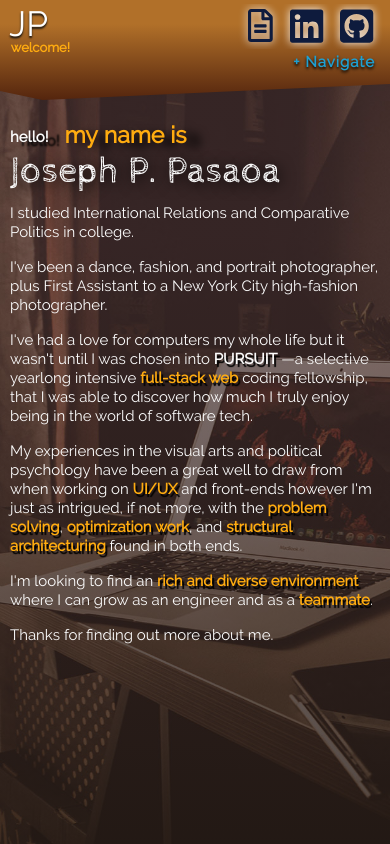
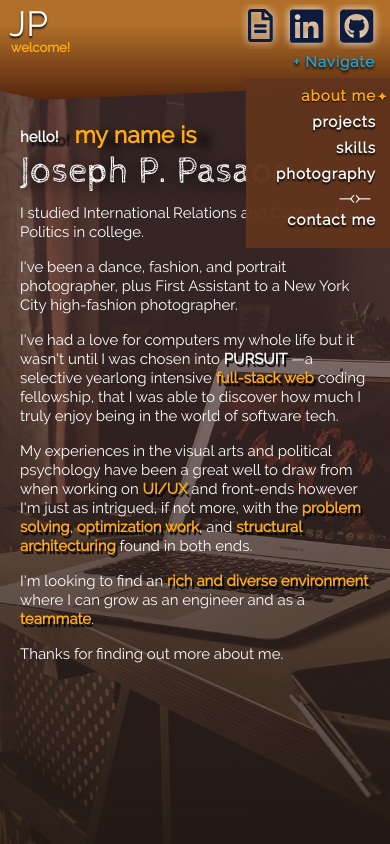
Before and after one commit to joseph-p-pasaoa/portfolio_site, a React (Create React App) app: page / in a window 390 px wide. Built offline with nearby package versions, Linux system fonts and the light colour scheme; no server answers.

Commit message:
0.17.4, add more padding to left and right sides in mobile view

```diff
--- a/src/App.scss
+++ b/src/App.scss
@@ -301,6 +301,7 @@ h5 {
     background-size: cover;
     background-color: #fff;
     background-position: left bottom;
+    background-attachment: fixed;
 }
 
 .app__fadebg {
@@ -1051,7 +1052,7 @@ h5 {
     }
 
     .page {
-        padding: 1rem;
+        padding: 1rem 2rem;;
     }
 
     .page--home .text.para {
--- a/src/components/NavList.jsx
+++ b/src/components/NavList.jsx
@@ -61,7 +61,7 @@ const NavList = () => {
       <div {...dropdownToggle}>
         <button className="dropdown-toggle-btn" onClick={handleClick}>{isDropdownOn ? "- navigate" : "+ navigate"}</button>
 
-        <ul className="navlist" style={{ visibility: isDropdownOn ? "inherit" : "hidden" }}>
+        <ul className="navlist" style={{ visibility: isDropdownOn ? "hidden" : "inherit" }}>
           <li>
             <NavLink exact to={`/`} className="link-navlist" onClick={handleClick}>
               <div>About Me</div>
```
